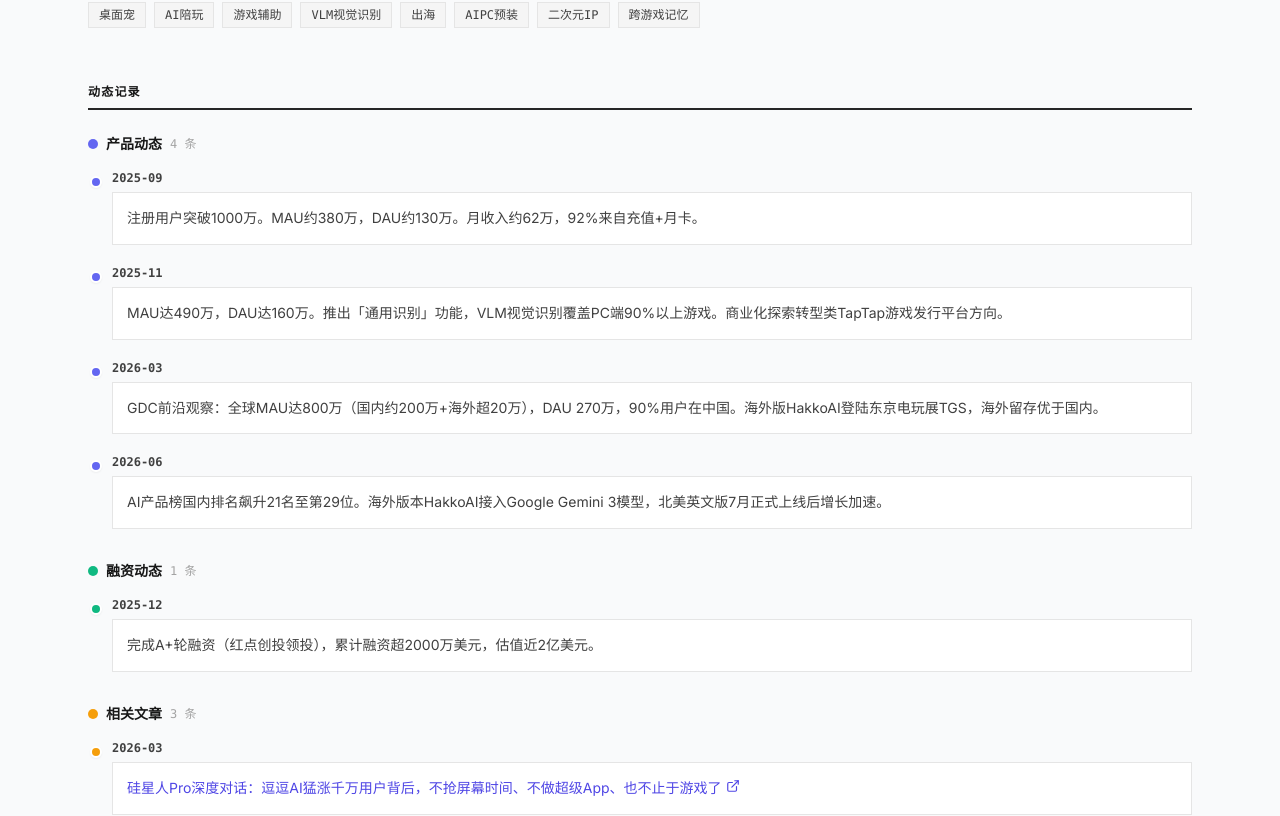
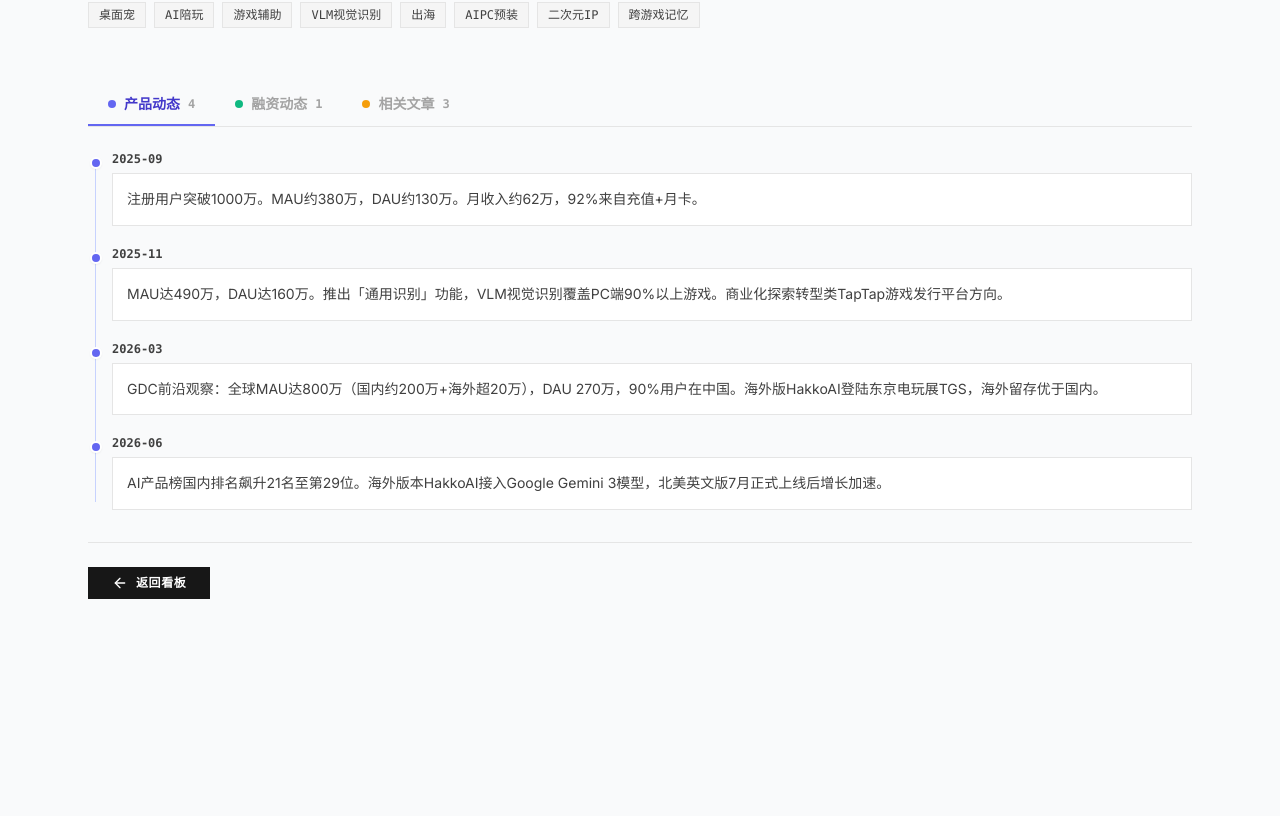
Before and after one commit to jiaqizhao0226-byte/ai-game-tracker, a Next.js app: page /game/1 in a window 1280 px wide. Shown: the part 1169-1985 px from the top of the page. After the commit the page ends 1800 px from the top, so only its background shows below. Built offline with nearby package versions, Linux system fonts and the light colour scheme.

Commit message:
动态记录改为Tab切换
- 拆出EventsTabs客户端组件(支持useState交互)
- 三个Tab: 产品动态/融资动态/相关文章
- 点击Tab切换显示对应时间线
- 没有内容的Tab自动隐藏
- 默认显示第一个有内容的Tab

```diff
--- /dev/null
+++ b/src/app/game/[id]/EventsTabs.tsx
@@ -0,0 +1,73 @@
+/* eslint-disable @typescript-eslint/no-explicit-any */
+'use client';
+
+import { useState } from 'react';
+import { ExternalLink } from 'lucide-react';
+
+export default function EventsTabs({ productEvents, fundingEvents, articleEvents }: {
+  productEvents: any[];
+  fundingEvents: any[];
+  articleEvents: any[];
+}) {
+  const [activeTab, setActiveTab] = useState<'product' | 'funding' | 'article'>('product');
+
+  const tabs = [
+    { key: 'product' as const, label: '产品动态', events: productEvents, dot: 'bg-indigo-500', line: 'bg-indigo-200', activeColor: 'border-indigo-500 text-indigo-700' },
+    { key: 'funding' as const, label: '融资动态', events: fundingEvents, dot: 'bg-emerald-500', line: 'bg-emerald-200', activeColor: 'border-emerald-500 text-emerald-700' },
+    { key: 'article' as const, label: '相关文章', events: articleEvents, dot: 'bg-amber-500', line: 'bg-amber-200', activeColor: 'border-amber-500 text-amber-700' },
+  ].filter(t => t.events.length > 0);
+
+  if (tabs.length === 0) {
+    return (
+      <div className="text-center py-10 text-neutral-400 text-sm font-mono bg-white border border-neutral-200">
+        暂无动态记录。
+      </div>
+    );
+  }
+
+  // If current tab has no events, switch to first available
+  const current = tabs.find(t => t.key === activeTab) || tabs[0];
+
+  return (
+    <div>
+      {/* Tab bar */}
+      <div className="flex border-b border-neutral-200 mb-6">
+        {tabs.map(tab => (
+          <button
+            key={tab.key}
+            onClick={() => setActiveTab(tab.key)}
+            className={`px-5 py-2.5 text-sm font-bold border-b-2 transition-colors flex items-center gap-2 ${
+              current.key === tab.key ? tab.activeColor : 'border-transparent text-neutral-400 hover:text-neutral-700'
+            }`}
+          >
+            <span className={`w-2 h-2 rounded-full ${tab.dot}`} />
+            {tab.label}
+            <span className="text-xs font-mono text-neutral-400">{tab.events.length}</span>
+          </button>
+        ))}
+      </div>
+
+      {/* Timeline */}
+      <div className="relative pl-6">
+        <div className={`absolute left-[7px] top-2 bottom-2 w-px ${current.line}`} />
+        {current.events.map((evt: any) => (
+          <div key={evt.id} className="relative pb-5 last:pb-0">
+            <div className={`absolute -left-[22px] top-1.5 w-3 h-3 rounded-full ${current.dot} border-2 border-white shadow-sm`} />
+            <div className="flex items-center gap-2 mb-1.5">
+              <span className="text-xs font-mono font-bold text-neutral-700">{evt.event_date}</span>
+            </div>
+            <div className="bg-white border border-neutral-200 p-3.5">
+              {evt.url ? (
+                <a href={evt.url} target="_blank" rel="noopener noreferrer" className="text-sm text-indigo-600 hover:underline leading-relaxed flex items-start gap-1">
+                  {evt.content} <ExternalLink className="w-3.5 h-3.5 shrink-0 mt-0.5" />
+                </a>
+              ) : (
+                <p className="text-sm text-neutral-700 leading-relaxed">{evt.content}</p>
+              )}
+            </div>
+          </div>
+        ))}
+      </div>
+    </div>
+  );
+}
--- a/src/app/game/[id]/page.tsx
+++ b/src/app/game/[id]/page.tsx
@@ -1,7 +1,8 @@
 /* eslint-disable @typescript-eslint/no-explicit-any */
 import data from '../../../data.json';
 import Link from 'next/link';
-import { ArrowLeft, ExternalLink, ChevronLeft, Calendar, Building2, DollarSign, Gamepad2, Link2 } from 'lucide-react';
+import { ArrowLeft, ChevronLeft, Calendar, Building2, DollarSign, Gamepad2, Link2 } from 'lucide-react';
+import EventsTabs from './EventsTabs';
 
 export function generateStaticParams() {
   return data.games.map((game) => ({
@@ -26,7 +27,6 @@ export default function GameDetailPage({ params }: { params: { id: string } }) {
   const productEvents = gameEvents.filter((e) => e.event_type === '产品动态');
   const fundingEvents = gameEvents.filter((e) => e.event_type === '融资动态');
   const articleEvents = gameEvents.filter((e) => e.event_type === '相关文章');
-  const allEvents = [...productEvents, ...fundingEvents, ...articleEvents].sort((a, b) => b.event_date.localeCompare(a.event_date));
 
   return (
     <main className="min-h-screen bg-[#F9FAFB]">
@@ -207,51 +207,9 @@ export default function GameDetailPage({ params }: { params: { id: string } }) {
           </div>
         </div>
 
-        {/* Events - split into 3 sections */}
+        {/* Events with tabs */}
         <div className="mt-8">
-          <h3 className="text-xs uppercase tracking-widest font-bold text-neutral-900 mb-6 font-mono border-b-2 border-neutral-800 pb-2">
-            动态记录
-          </h3>
-
-          {allEvents.length === 0 ? (
-            <div className="text-center py-10 text-neutral-400 text-sm font-mono bg-white border border-neutral-200">暂无动态记录。</div>
-          ) : (
-            <div className="flex flex-col gap-8">
-              {[
-                { title: '产品动态', events: productEvents, dot: 'bg-indigo-500', badge: 'bg-indigo-100 text-indigo-700' },
-                { title: '融资动态', events: fundingEvents, dot: 'bg-emerald-500', badge: 'bg-emerald-100 text-emerald-700' },
-                { title: '相关文章', events: articleEvents, dot: 'bg-amber-500', badge: 'bg-amber-100 text-amber-700' },
-              ].filter(section => section.events.length > 0).map(section => (
-                <div key={section.title}>
-                  <div className="flex items-center gap-2 mb-4">
-                    <span className={`w-2.5 h-2.5 rounded-full ${section.dot}`} />
-                    <h4 className="text-sm font-bold text-neutral-900">{section.title}</h4>
-                    <span className="text-xs text-neutral-400 font-mono">{section.events.length} 条</span>
-                  </div>
-                  <div className="relative pl-6">
-                    <div className={`absolute left-[7px] top-2 bottom-2 w-px ${section.dot.replace('bg-', 'bg-').replace('500', '200')}`} />
-                    {section.events.map((evt) => (
-                      <div key={evt.id} className="relative pb-5 last:pb-0">
-                        <div className={`absolute -left-[22px] top-1.5 w-3 h-3 rounded-full ${section.dot} border-2 border-white shadow-sm`} />
-                        <div className="flex items-center gap-2 mb-1.5">
-                          <span className="text-xs font-mono font-bold text-neutral-700">{evt.event_date}</span>
-                        </div>
-                        <div className="bg-white border border-neutral-200 p-3.5">
-                          {evt.url ? (
-                            <a href={evt.url} target="_blank" rel="noopener noreferrer" className="text-sm text-indigo-600 hover:underline leading-relaxed flex items-start gap-1">
-                              {evt.content} <ExternalLink className="w-3.5 h-3.5 shrink-0 mt-0.5" />
-                            </a>
-                          ) : (
-                            <p className="text-sm text-neutral-700 leading-relaxed">{evt.content}</p>
-                          )}
-                        </div>
-                      </div>
-                    ))}
-                  </div>
-                </div>
-              ))}
-            </div>
-          )}
+          <EventsTabs productEvents={productEvents} fundingEvents={fundingEvents} articleEvents={articleEvents} />
         </div>
 
         {/* Back button */}
```
